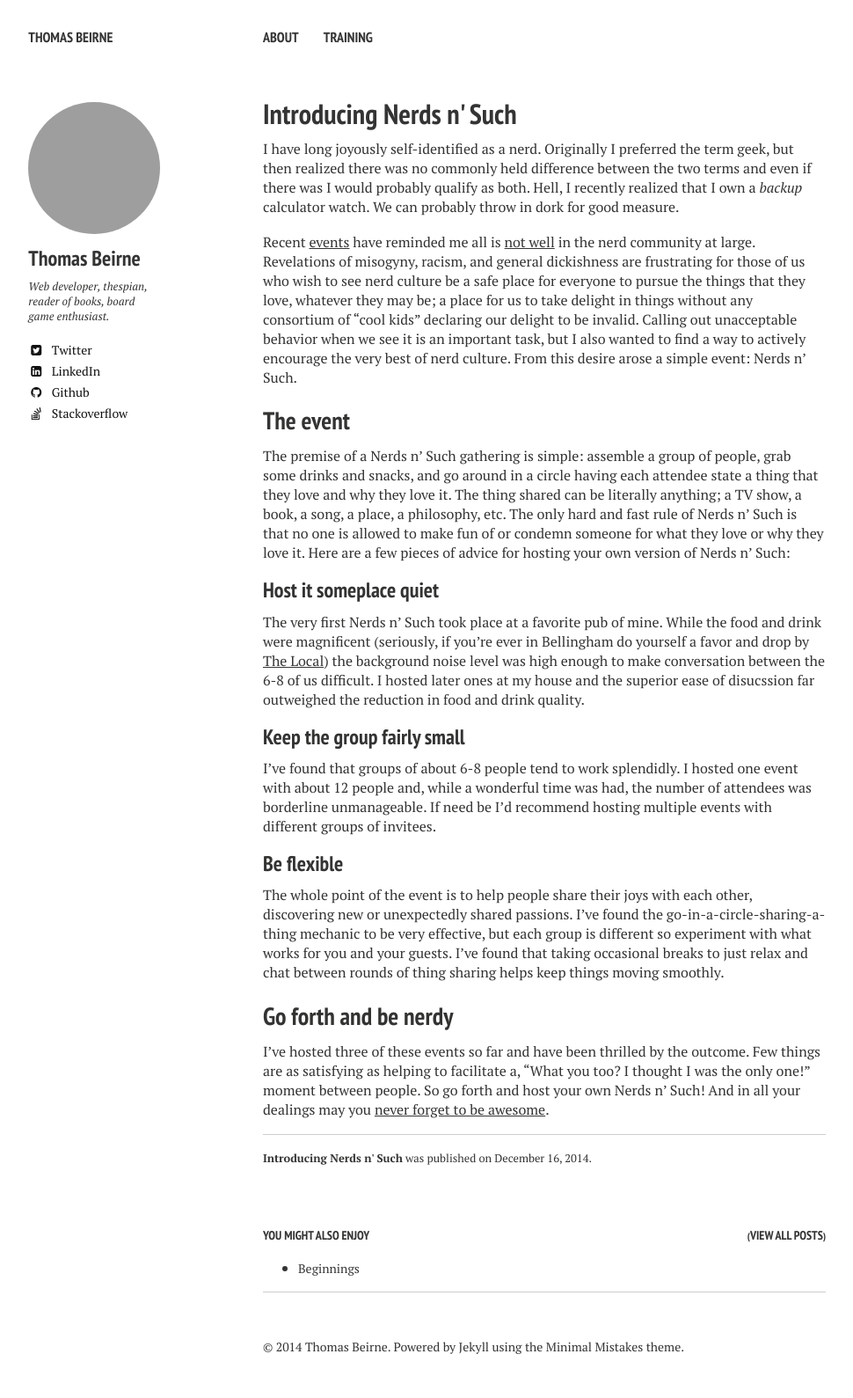
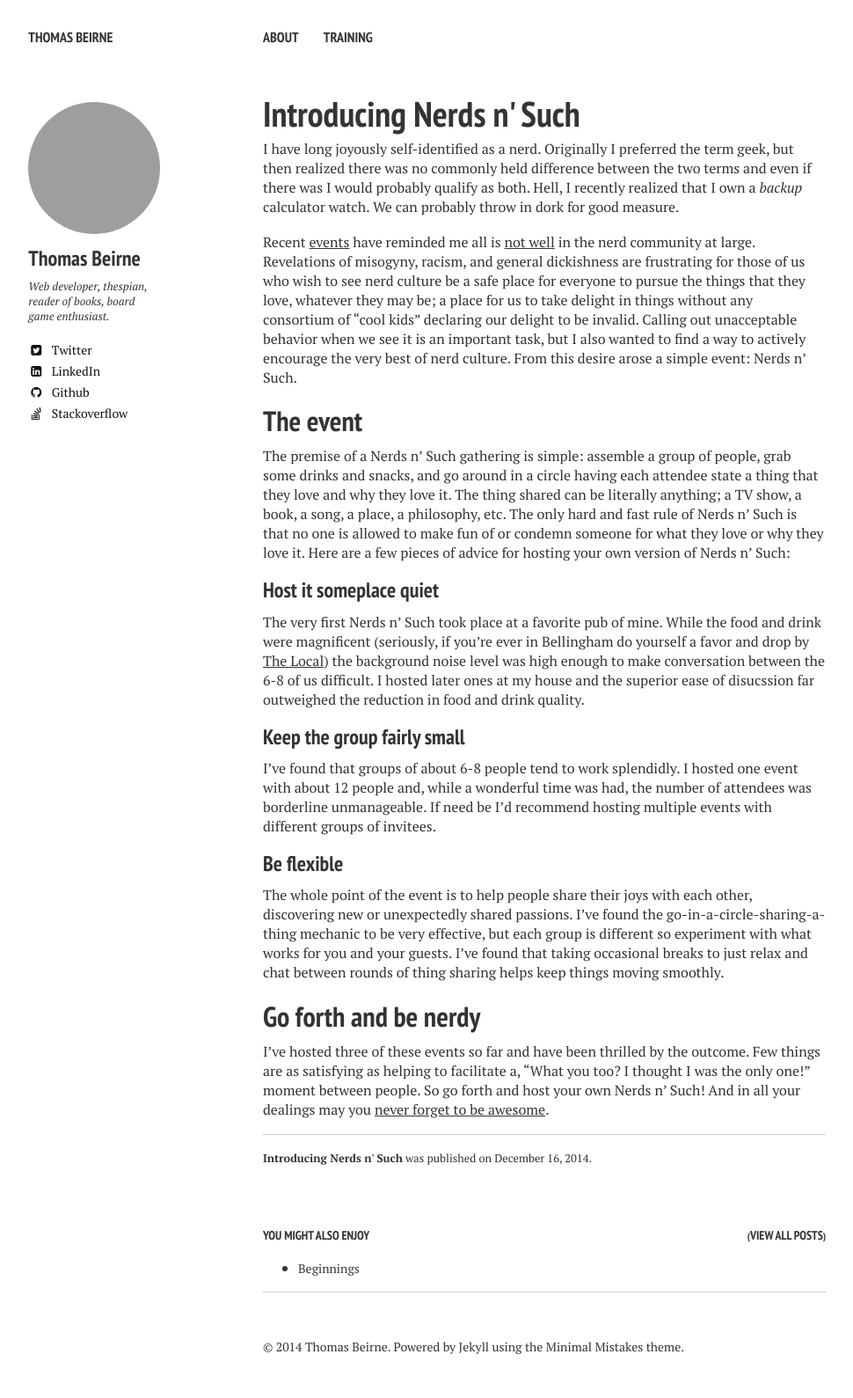
Before and after one commit to HankMcCoy/hankmccoy.github.io, a Jekyll site: the page built from _posts/2014-12-16-nerds-n-such.markdown, in a window 1280 px wide. Shown: the whole page at 88% size, without its empty margins (21-991 px from the left). Built offline with Jekyll 4.4.1, drawn with Linux system fonts in a browser that asks for light colours; nearby versions of some CDN libraries; grey boxes are pictures that could not be loaded.

Commit message:
Tweak headings sizes.

```diff
--- a/_sass/typography.scss
+++ b/_sass/typography.scss
@@ -4,10 +4,10 @@ h1, h2, h3, h4, h5, h6 {
 	font-family: $heading-font;
 }
 h1 {
-	@include font-size(32);
+	@include font-size(40);
 }
 h2 {
-	@include font-size(28);
+	@include font-size(32);
 }
 h3 {
 	@include font-size(24);
```
